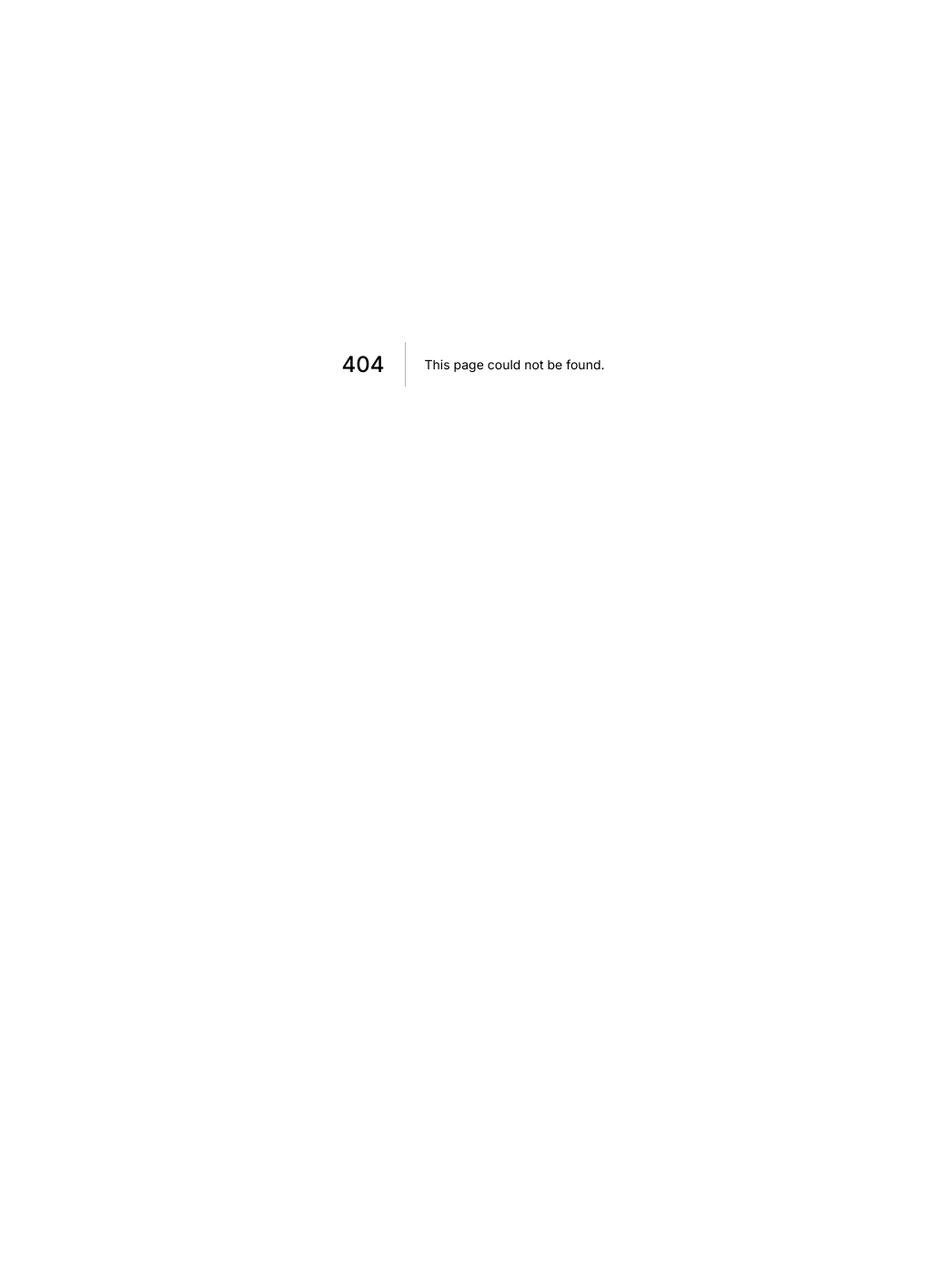
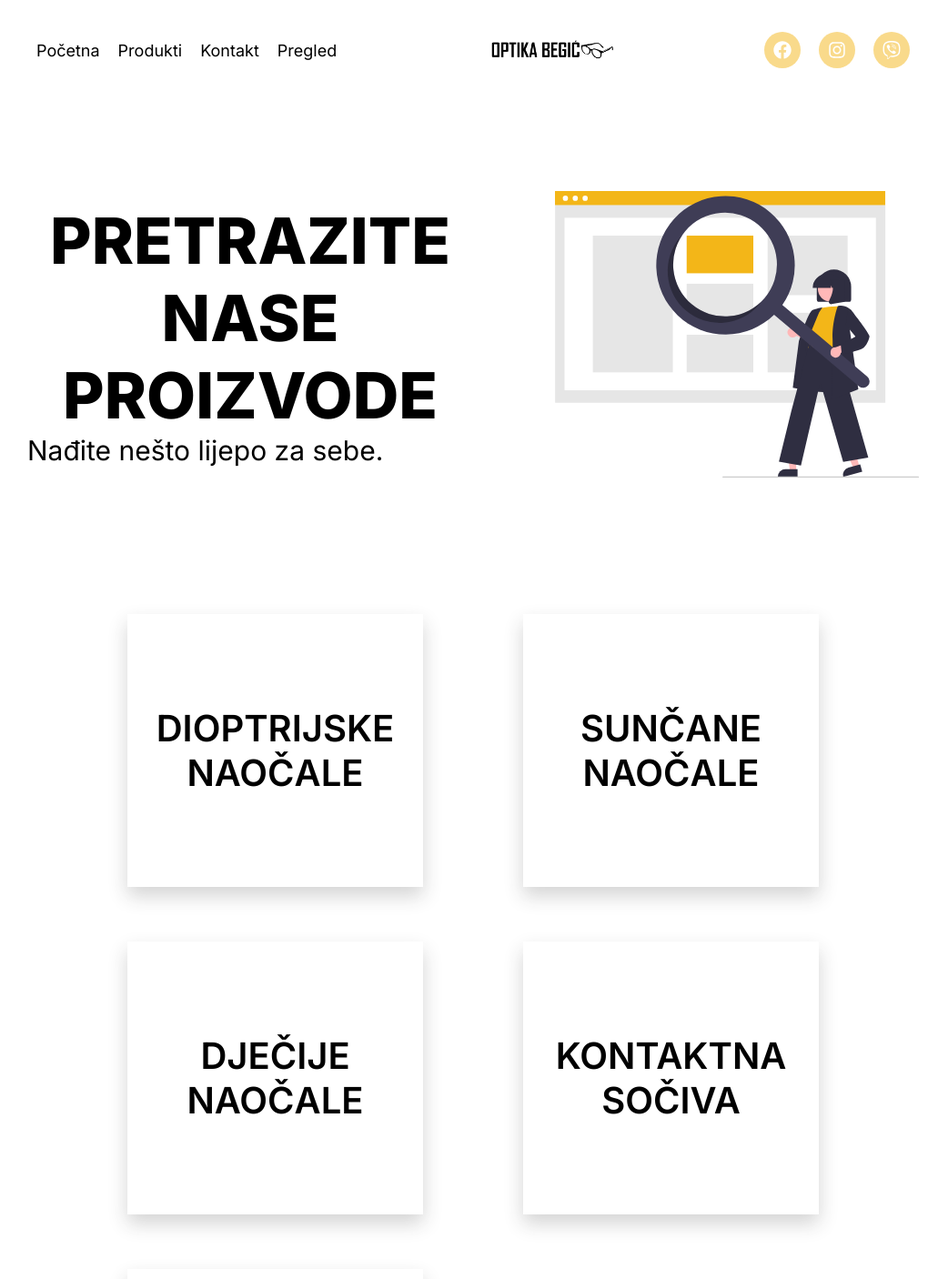
Before and after one commit to farisbegic/optika-begic, a Next.js app in the folder frontend/: page /products in a window 1280 px wide. Before the commit this address had no page. Shown: the top 1406 px of the page at 91% size, without its empty margins (120-1151 px from the left). Before the commit the page ends 800 px from the top, so only its background shows below. Built offline with nearby package versions, Linux system fonts and the light colour scheme.

Commit message:
Implemented products page

```diff
--- /dev/null
+++ b/frontend/components/Products/Categories/Categories.elements.js
@@ -0,0 +1,39 @@
+import styled from "styled-components";
+import {FlexContainer, FlexSection} from "../../globalStyles";
+
+export const CategoriesContainer = styled(FlexContainer)`
+  margin: 80px 0;
+  display: grid;
+  grid-template-columns: repeat(3,400px);
+  justify-content: space-between;
+  @media screen and (max-width: 1540px){
+    grid-template-columns: repeat(2,325px);
+    justify-content: space-evenly;
+  }
+  @media screen and (max-width: 1200px){
+    grid-template-columns: repeat(2,325px);
+    justify-content: space-between;
+  }
+  @media screen and (max-width: 890px){
+    grid-template-columns: repeat(1,325px);
+    justify-content: center;
+  }
+`;
+
+export const CategoryCard = styled.div`
+  cursor: pointer;
+  display: flex;
+  align-items: center;
+  justify-content: center;
+  height: 300px;
+  box-shadow: 0 10px 20px rgba(41, 41, 42, 0.2);
+  margin: 30px 0;
+`;
+
+export const CategoryTitle = styled.h4`
+  font-weight: 600;
+  font-size: 40px;
+  text-align: center;
+  color: var(--black);
+  text-transform: uppercase;
+`;
--- /dev/null
+++ b/frontend/components/Products/Categories/Categories.js
@@ -0,0 +1,25 @@
+import React from 'react';
+import {CategoriesContainer, CategoryCard, CategoryLink, CategoryTitle} from "./Categories.elements";
+import {Card, Header} from "../../globalStyles";
+import {categories} from "../../../data/categories";
+import Link from 'next/link';
+
+const Categories = () => {
+    return (
+        <CategoriesContainer>
+            {
+                categories.map((category) => {
+                    return (
+                        <Link href={'/products/' + category.slug}>
+                            <CategoryCard>
+                                <CategoryTitle>{category.name}</CategoryTitle>
+                            </CategoryCard>
+                        </Link>
+                    )
+                })
+            }
+        </CategoriesContainer>
+    );
+};
+
+export default Categories;
--- /dev/null
+++ b/frontend/components/Products/Hero/Hero.elements.js
@@ -0,0 +1,29 @@
+import styled from "styled-components";
+import {HeroInformation} from "../../Home/Hero/Hero.elements";
+
+export const ProductsInformation = styled(HeroInformation)`
+  @media screen and (max-width: 950px){
+    justify-content: center;
+  }
+`;
+
+export const ProductsHeader = styled.h1`
+  font-weight: 800;
+  color: var(--black);
+  font-size: 70px;
+  text-align: center;
+
+  @media screen and (max-width: 1255px) {
+    font-size: 50px;
+  }
+`;
+
+export const ProductsDescription = styled.p`
+  font-weight: 400;
+  color: var(--black);
+  font-size: 30px;
+
+  @media screen and (max-width: 1255px) {
+    font-size: 20px;
+  }
+`;
--- a/frontend/components/partials/Navbar/Navbar.elements.js
+++ b/frontend/components/partials/Navbar/Navbar.elements.js
@@ -43,6 +43,7 @@ export const NavItem = styled.a`
 `;
 
 export const Logo = styled.img`
+  cursor: pointer;
   height: 70px;
   z-index: 1;
 `;
--- a/frontend/components/partials/Navbar/Navbar.js
+++ b/frontend/components/partials/Navbar/Navbar.js
@@ -11,12 +11,12 @@ const Navbar = (props) => {
     return (
         <Nav click={click}>
             <NavMenu onClick={handleClick} click={click}>
-                <Link href="/" passHref><NavItem color={props.color}>Home</NavItem></Link>
-                <Link href="/" passHref><NavItem color={props.color}>Products</NavItem></Link>
-                <Link href="/contact" passHref><NavItem color={props.color}>Contact</NavItem></Link>
+                <Link href="/" passHref><NavItem color={props.color}>Početna</NavItem></Link>
+                <Link href="/products" passHref><NavItem color={props.color}>Produkti</NavItem></Link>
+                <Link href="/contact" passHref><NavItem color={props.color}>Kontakt</NavItem></Link>
                 <Link href="/" passHref><NavItem color={props.color}>Pregled</NavItem></Link>
             </NavMenu>
-            {props.color === "black" ? (<Logo src="/logo.png" alt="logo"/>) : (<Logo src="/logowhite.png" alt="logo"/>)}
+            {props.color === "black" ? (<Link href="/"><Logo src="/logo.png" alt="logo"/></Link>) : (<Link href="/"><Logo src="/logowhite.png" alt="logo"/></Link>)}
             <HamburgerIcon onClick={handleClick}>
                 {click ? (<FaTimes color={props.color} size="22px"/>) : (<FaBars color={props.color} size="22px"/>) }
             </HamburgerIcon>
--- /dev/null
+++ b/frontend/data/categories.js
@@ -0,0 +1,27 @@
+export const categories = [
+    {
+        id: 1,
+        name: "Dioptrijske Naočale",
+        slug: "dioptrijske-naocale"
+    },
+    {
+        id: 2,
+        name: "Sunčane Naočale",
+        slug: "suncane-naocale"
+    },
+    {
+        id: 3,
+        name: "Dječije Naočale",
+        slug: "djecije-naocale"
+    },
+    {
+        id: 4,
+        name: "Kontaktna sočiva",
+        slug: "kontaktna-sociva"
+    },
+    {
+        id: 5,
+        name: "Tečnosti za leće",
+        slug: "tecnosti-za-lece"
+    },
+]
--- /dev/null
+++ b/frontend/pages/products/index.js
@@ -0,0 +1,34 @@
+import React from 'react';
+import Footer from "../../components/partials/Footer/Footer";
+import Navbar from "../../components/partials/Navbar/Navbar";
+import {
+    HeroButton, HeroContainer,
+    HeroDescription, HeroImage,
+    HeroInformation,
+    HeroTextContainer, NumberContainer, NumbersSection, NumbersText
+} from "../../components/Home/Hero/Hero.elements";
+import {Description, Header} from "../../components/globalStyles";
+import {ProductsDescription, ProductsHeader, ProductsInformation} from "../../components/Products/Hero/Hero.elements";
+import Categories from "../../components/Products/Categories/Categories";
+
+const Index = () => {
+    return (
+        <>
+            <Navbar color="black" />
+            <HeroContainer>
+                <ProductsInformation>
+                    <HeroTextContainer>
+                        <ProductsHeader>PRETRAZITE NASE</ProductsHeader>
+                        <ProductsHeader>PROIZVODE</ProductsHeader>
+                        <ProductsDescription>Nađite nešto lijepo za sebe.</ProductsDescription>
+                    </HeroTextContainer>
+                </ProductsInformation>
+                <HeroImage src="products-hero.svg"/>
+            </HeroContainer>
+            <Categories />
+            <Footer />
+        </>
+    );
+};
+
+export default Index;
```
Also changed, not shown: frontend/pages/products/[slug].js (added, +15 -0 lines), frontend/public/products-hero.svg (added).
